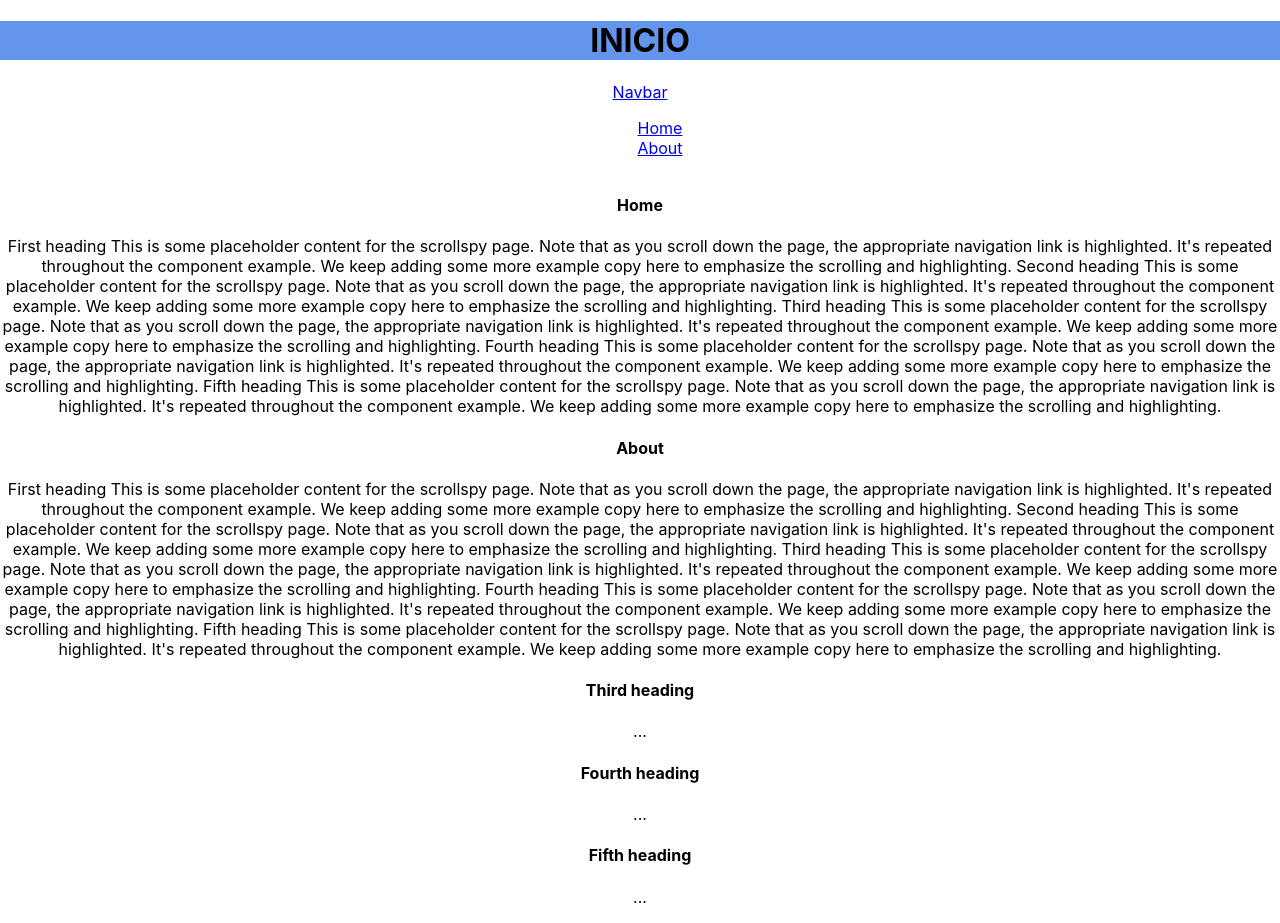
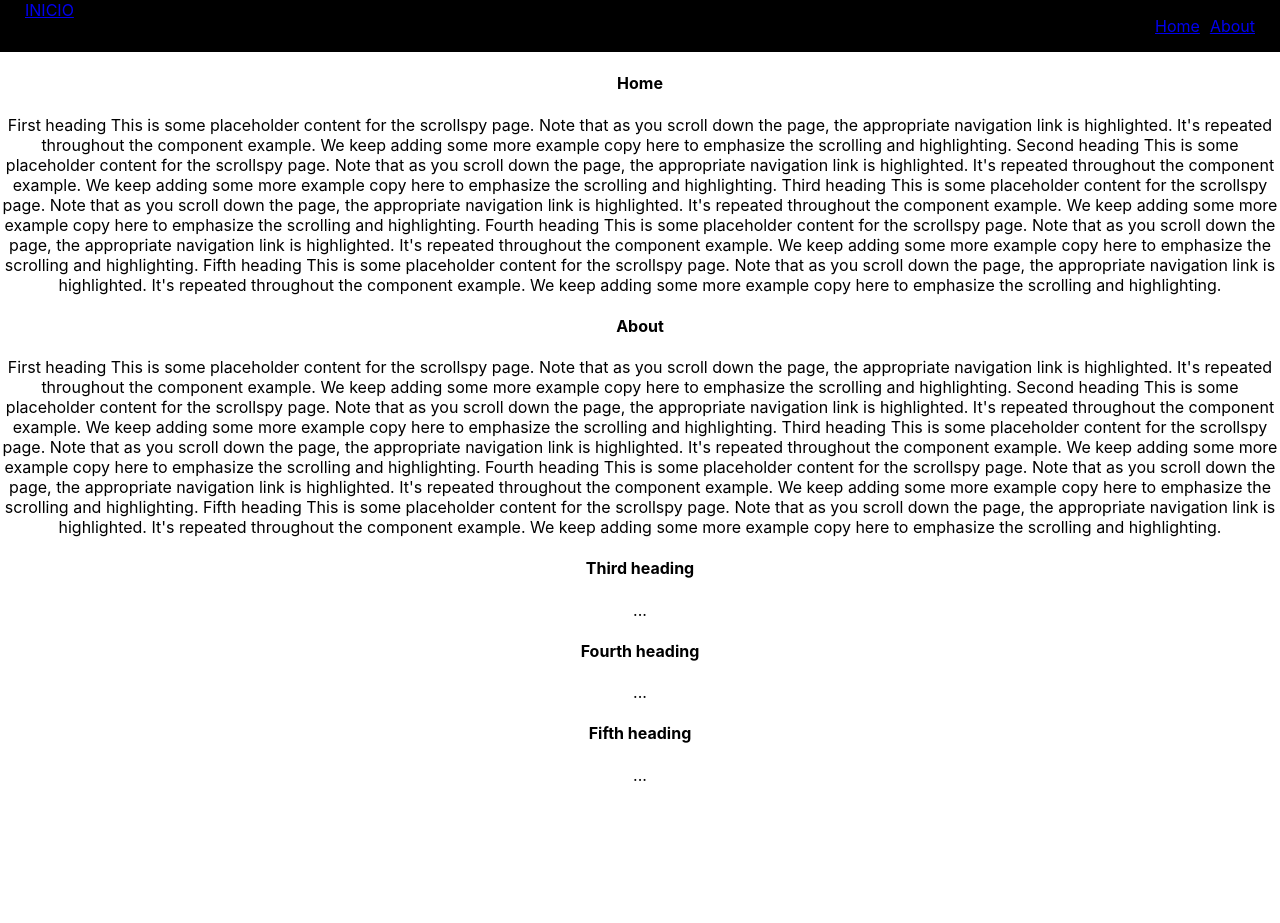
Before and after one commit to dredamonsta1/the-nounish-agency, a React (Create React App) app in the folder the-nounish-agency/: page / in a window 1280 px wide. After the commit the page ends 801 px from the top, so only its background shows below. Built offline with nearby package versions, Linux system fonts and the light colour scheme.

Commit message:
styling navbar

```diff
--- a/the-nounish-agency/src/App.js
+++ b/the-nounish-agency/src/App.js
@@ -5,9 +5,7 @@ import Home from './components/home/Home';
 function App() {
   return (
     <div className="App">
-      <h1 className='header-one'>
-        INICIO
-      </h1>
+
       <Home/>
     </div>
   );
--- a/the-nounish-agency/src/components/navBar/NavBar.css
+++ b/the-nounish-agency/src/components/navBar/NavBar.css
@@ -1,7 +1,28 @@
+.navbar{
+    display: flex;
+    justify-content: space-between;
+    background-color: black;
+
+}
+
 .navbar-brand{
     list-style: none;
+}
+
+.navbar-brand{
+    margin-left: 25px;
+}
+
+.nav-pills{
+    display: flex;
+    justify-content: space-around;
+    margin-right: 25px;
 }
 
 .nav-pills{
     list-style: none;
 }
+
+.nav-item-home{
+    margin-right: 10px;
+}
--- a/the-nounish-agency/src/components/navBar/NavBar.js
+++ b/the-nounish-agency/src/components/navBar/NavBar.js
@@ -8,9 +8,9 @@ function NavBar() {
     return (
         <>
             <nav id="navbar-example2" class="navbar bg-light px-3 mb-3">
-                <a class="navbar-brand" href="#">Navbar</a>
+                <a class="navbar-brand" href="#">INICIO</a>
                 <ul class="nav nav-pills">
-                    <li class="nav-item">
+                    <li class="nav-item-home">
                         <a class="nav-link" href="#scrollspyHeading1">Home</a>
                     </li>
                     <li class="nav-item">
```
